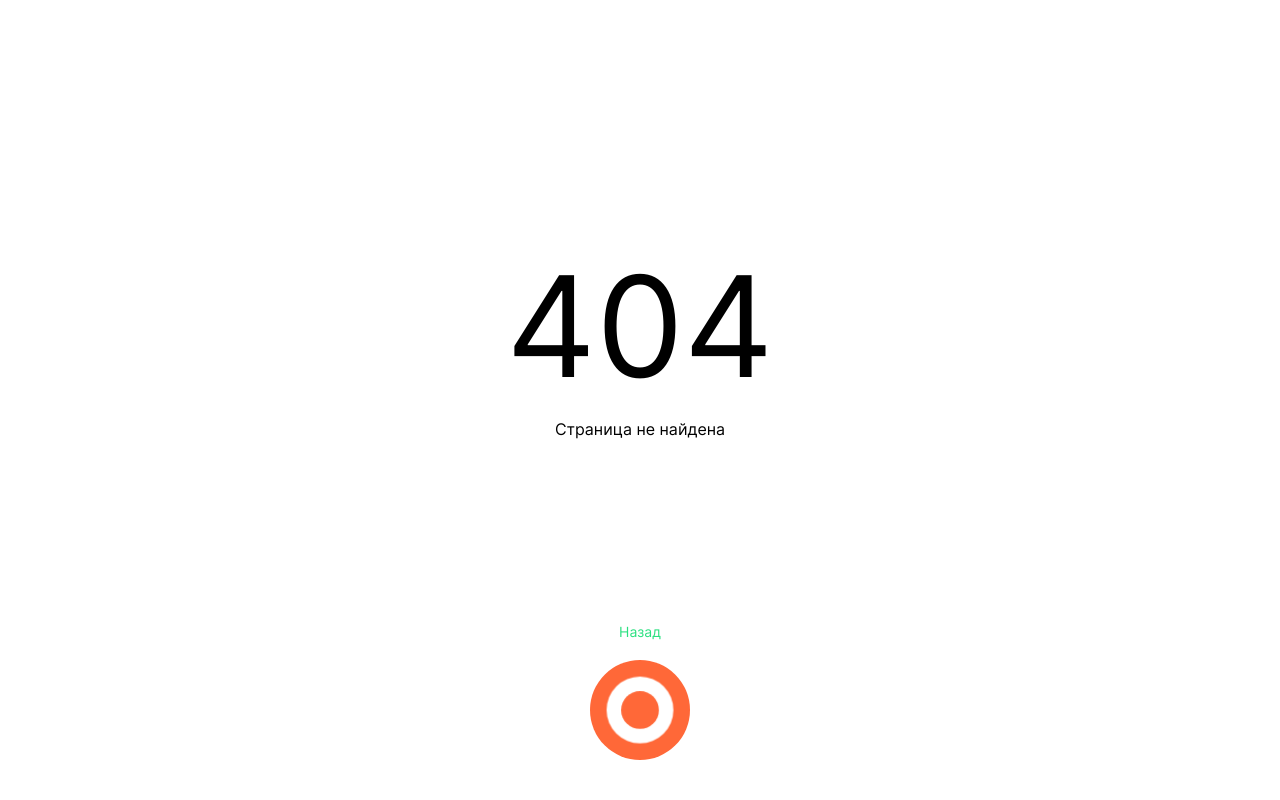
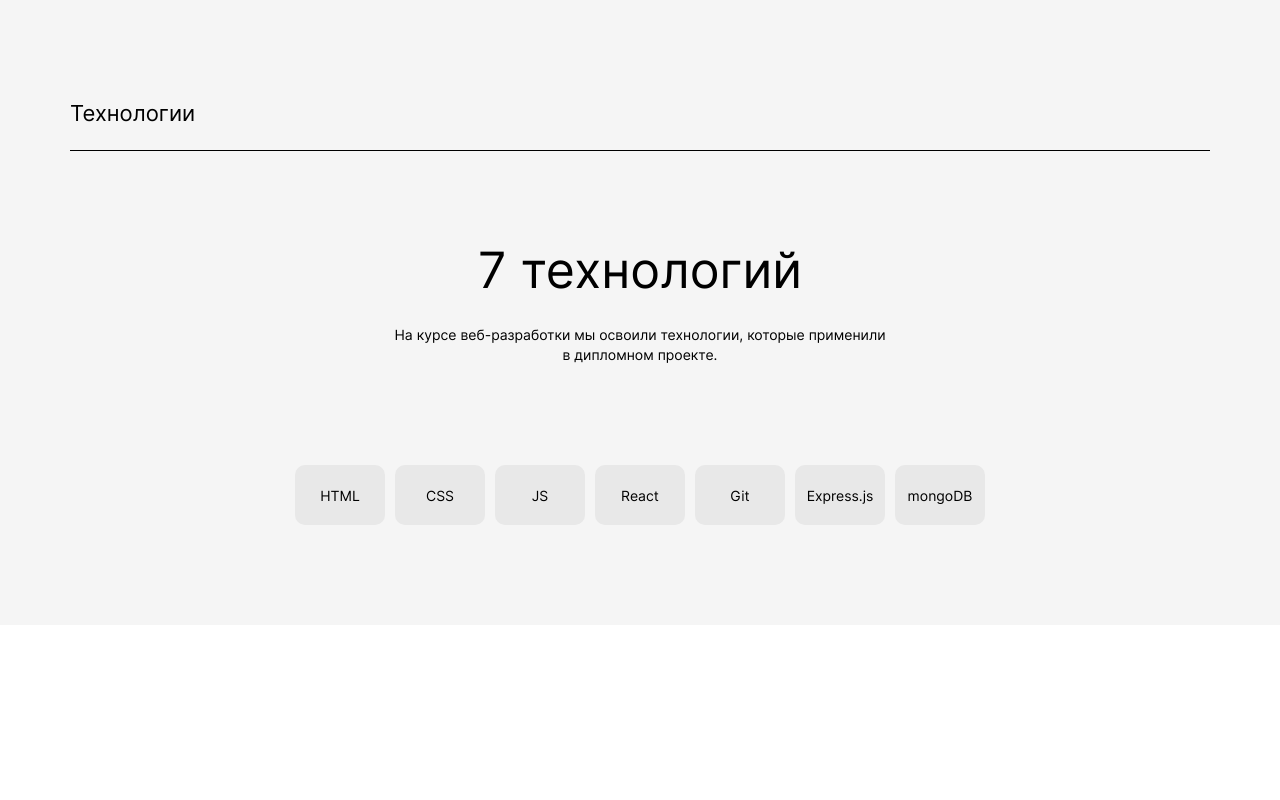
Before and after one commit to MalyshV/movies-explorer-frontend, a React (Create React App) app: page / in a window 1280 px wide. Before the commit this address had no page. Shown: the top 800 px of the page. Built offline with nearby package versions, Linux system fonts and the light colour scheme.

Commit message:
feat: add Techs component

```diff
--- a/src/components/App/App.js
+++ b/src/components/App/App.js
@@ -2,10 +2,12 @@ import './App.css';
 import { Route } from 'react-router-dom';
 import PageNotFound from '../PageNotFound/PageNotFound';
 import Footer from '../Footer/Footer';
+import Techs from '../Techs/Techs';
 
 const App = () => {
   return (
     <>
+      <Techs />
       <PageNotFound />
       <Footer />
     </>
--- a/src/components/Footer/Footer.js
+++ b/src/components/Footer/Footer.js
@@ -1,5 +1,4 @@
 import React from 'react';
-import { Link } from 'react-router-dom';
 
 const Footer = () => {
   return (
--- a/src/components/Techs/Techs.css
+++ b/src/components/Techs/Techs.css
@@ -0,0 +1,89 @@
+.techs {
+  padding: 100px 0;
+  display: flex;
+  flex-direction: column;
+  align-items: center;
+  font-family: Inter;
+  font-style: normal;
+  font-weight: normal;
+  background-color: #F5F5F5;
+}
+
+.techs__title {
+  font: inherit;
+  font-size: 22px;
+  line-height: 27px;
+  margin: 0;
+  padding: 0;
+  max-width: 1140px;
+  width: 100%;
+  border-bottom: 1px solid #000;
+  padding-bottom: 23px;
+}
+
+.techs__subtitle {
+  font: inherit;
+  font-size: 50px;
+  line-height: 58px;
+  margin: 90px 0 26px;
+  padding: 0;
+
+}
+
+.techs__text {
+  font: inherit;
+  font-size: 14px;
+  line-height: 20px;
+  margin: 0;
+  padding: 0;
+  max-width: 500px;
+  width: 100%;
+  text-align: center;
+}
+
+.techs__items {
+  margin: 100px 0 0;
+  padding: 0;
+  list-style: none;
+  display: grid;
+  justify-items: center;
+  gap: 10px;
+  max-width: 700px;
+  min-height: 60px;
+  grid-template-columns: repeat(auto-fill, minmax(90px, 1fr));
+}
+
+.techs__item {
+  margin: 0;
+  padding: 0;
+  font: inherit;
+  font-size: 14px;
+  line-height: 17px;
+  width: 90px;
+  height: 60px;
+  background-color: #E8E8E8;
+  border-radius: 10px;
+  display: flex;
+  align-items: center;
+  justify-content: center;
+}
+
+@media (max-width: 678px) {
+  .techs__items {
+    max-width: 650px;
+  }
+  .techs__item {
+    width: 84px;
+    font-size: 12px;
+    line-height: 15px;
+  }
+}
+
+@media (max-width: 320px) {
+  .techs__items {
+    width: 210px;
+  }
+  .techs__item {
+    width: 99px;
+  }
+}
--- a/src/components/Techs/Techs.js
+++ b/src/components/Techs/Techs.js
@@ -0,0 +1,22 @@
+import React from 'react';
+
+const Techs = () => {
+  return(
+    <section className="techs">
+      <h3 className="techs__title">Технологии</h3>
+      <p className="techs__subtitle"> 7 технологий</p>
+      <p className="techs__text">На курсе веб-разработки мы освоили технологии, которые применили в дипломном проекте.</p>
+      <ul className="techs__items">
+        <li className="techs__item">HTML</li>
+        <li className="techs__item">CSS</li>
+        <li className="techs__item">JS</li>
+        <li className="techs__item">React</li>
+        <li className="techs__item">Git</li>
+        <li className="techs__item">Express.js</li>
+        <li className="techs__item">mongoDB</li>
+      </ul>
+    </section>
+  )
+};
+
+export default Techs;
--- a/src/index.css
+++ b/src/index.css
@@ -7,3 +7,5 @@
 @import url(./components/Preloader/Preloader.css);
 
 @import url(./components/Footer/Footer.css);
+
+@import url(./components/Techs/Techs.css);
```
